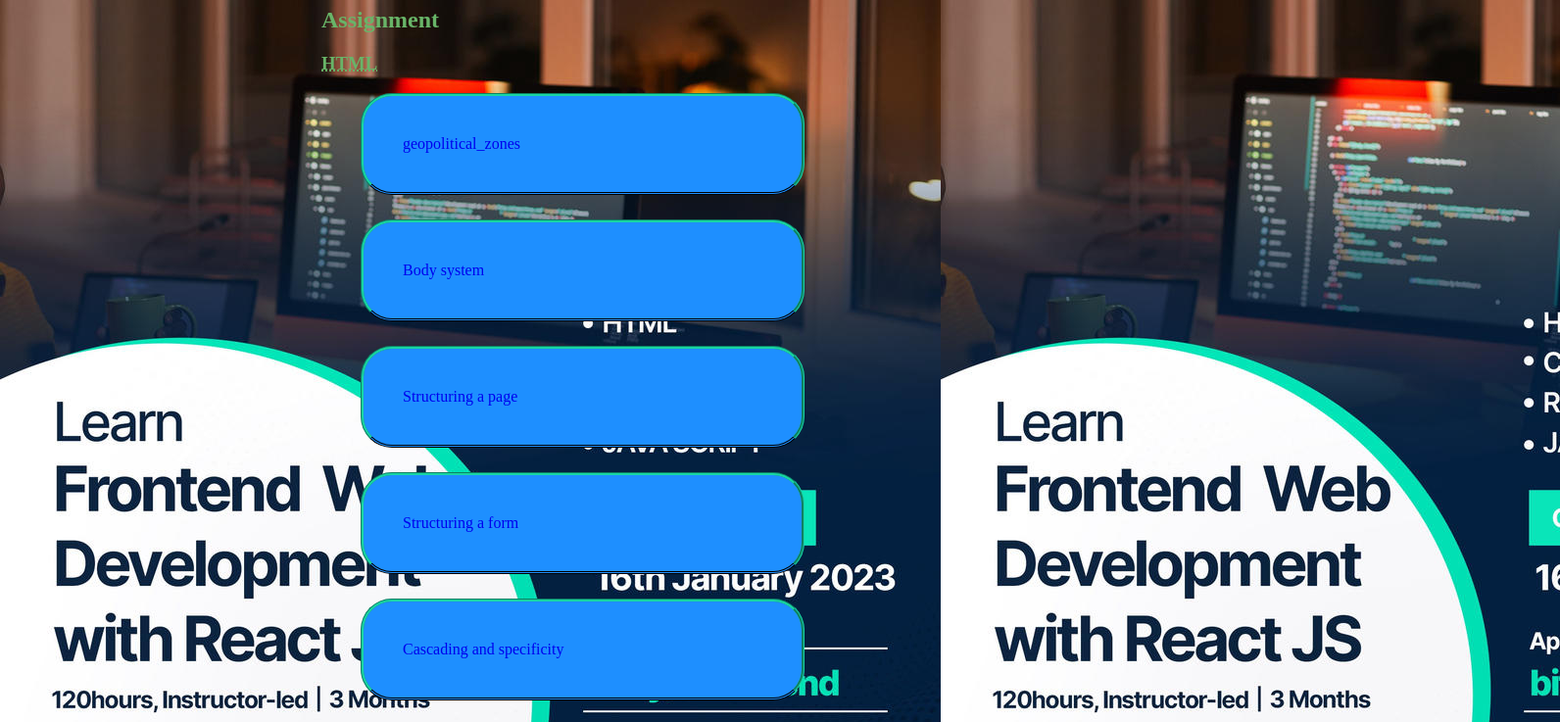
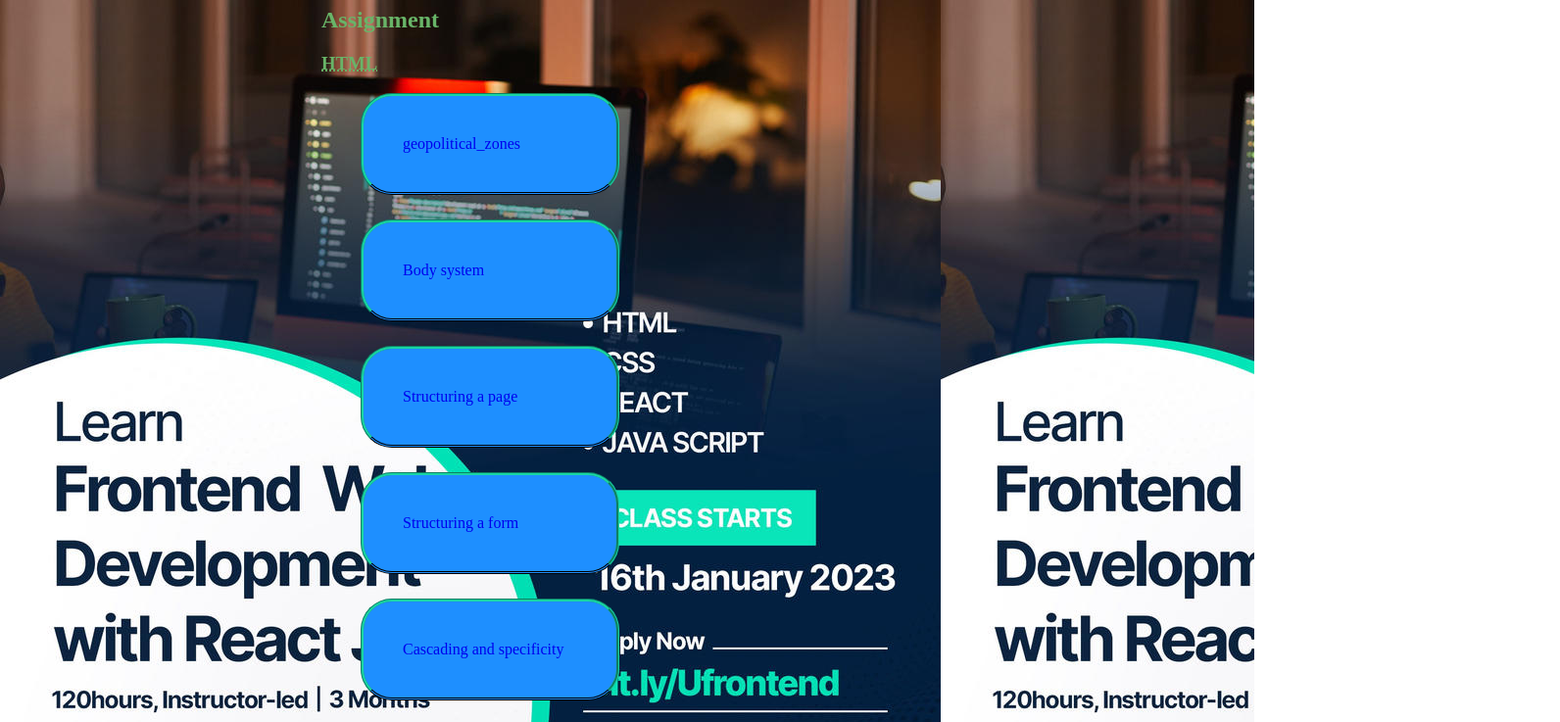
Before and after one commit to Stephenerons/6b2, a plain HTML site: page index.html in a window 1280 px wide. Shown: the part 73-810 px from the top of the page at 98% size, 1592 px wide, since content can reach past the window. Drawn offline with Linux system fonts and the light colour scheme.

Commit message:
feat:add some files

```diff
--- a/html/homepagestyle.css
+++ b/html/homepagestyle.css
@@ -8,6 +8,7 @@ h1 , h2 , h3{
     color: #68b468;
 }
 main{
+    width: 50%;
     position: relative;
     left: 25vw;
 
@@ -24,7 +25,7 @@ li{
     border-style: groove ;
     border-color: #18d5a3;
     margin-bottom: 25px;
-    padding: 40px;
+    padding: 2.5rem;
     border-bottom: double;
     background-color: rgb(30, 143, 255);
     transition: background-color 3s ease-out;
```
